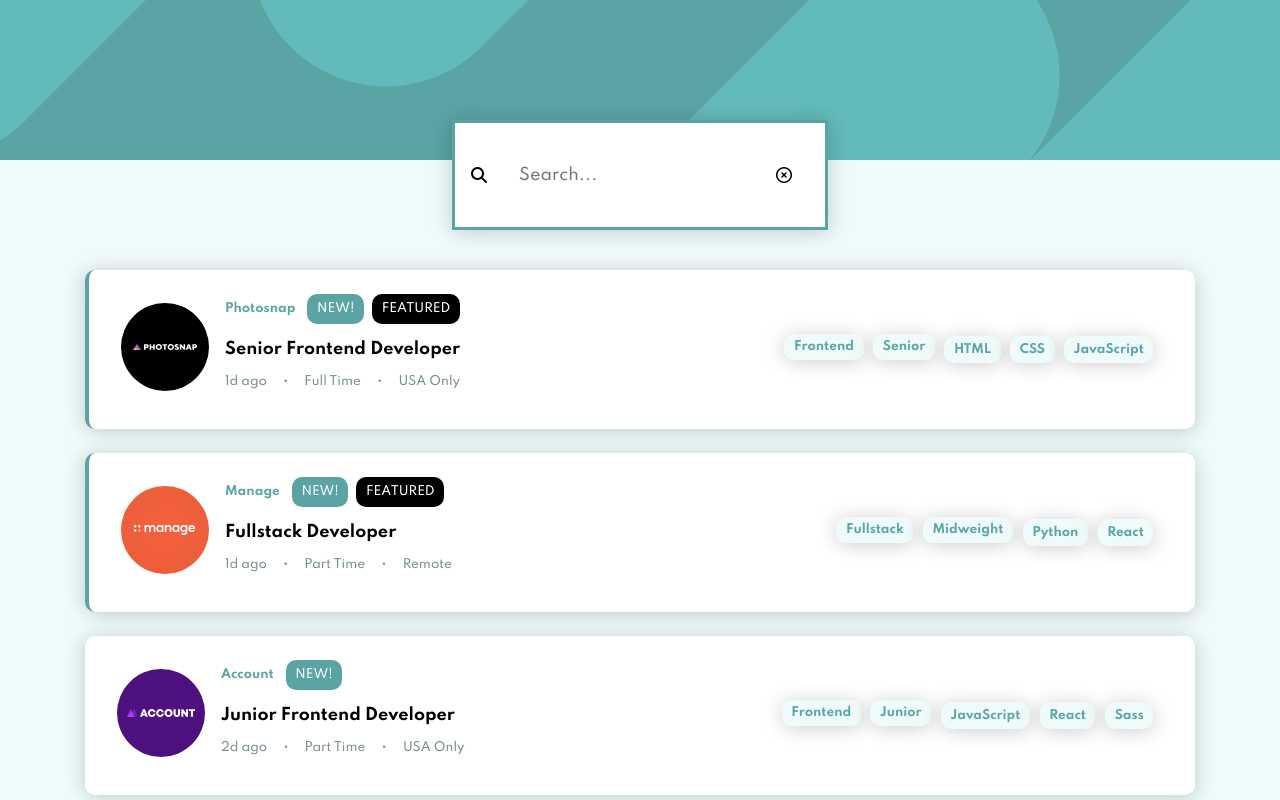
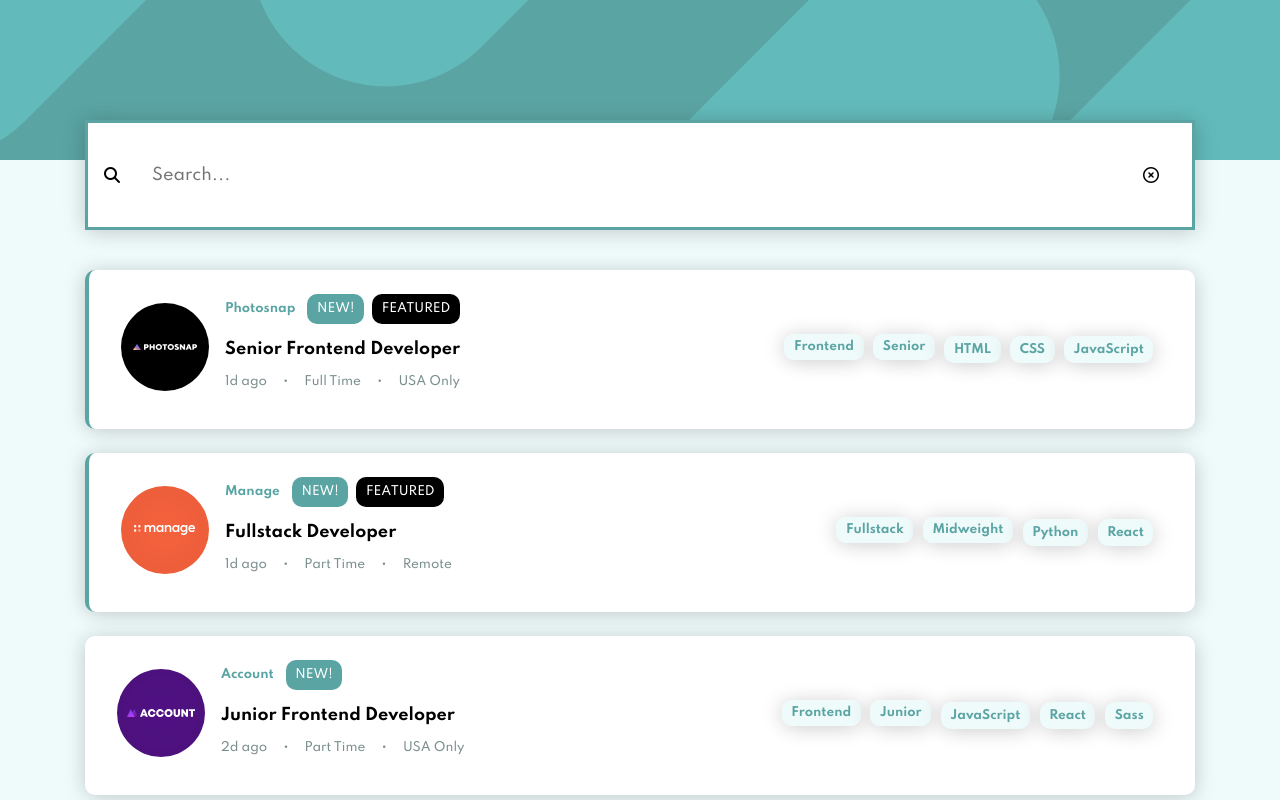
Before and after one commit to luxjoshyua/job-listings-filtering, a website built with webpack: page src/index.html in a window 1280 px wide. Shown: the top 800 px of the page. Built offline with nearby package versions, Linux system fonts and the light colour scheme.

Commit message:
fixed search spacing

```diff
--- a/src/sass/_sections.scss
+++ b/src/sass/_sections.scss
@@ -4,6 +4,7 @@ input[type="search"]::-webkit-search-results-button,
 input[type="search"]::-webkit-search-results-decoration {
   -webkit-appearance: none;
 }
+
 .search-wrapper {
   display: flex;
   align-items: center;
@@ -16,12 +17,12 @@ input[type="search"]::-webkit-search-results-decoration {
     display: flex;
     justify-content: space-between;
     align-items: center;
-    // min-width: 100%;
     padding: 2rem 1rem;
     @include boxShadow;
     background: white;
     border: 3px solid $green;
     max-width: 1110px;
+    width: 100%;
     #search {
       font-size: 1rem;
       line-height: 2rem;
```
Also changed, not shown: src/index.html (+0 -1 lines).
